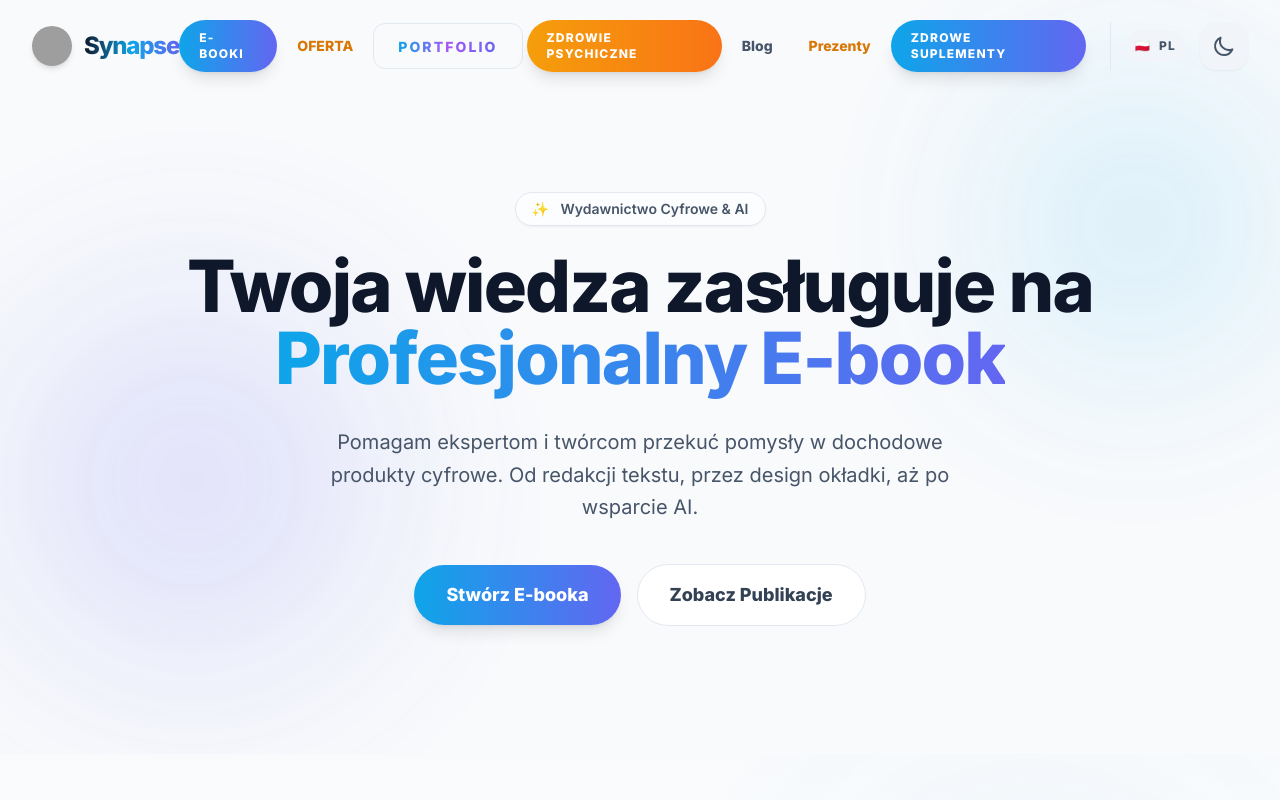
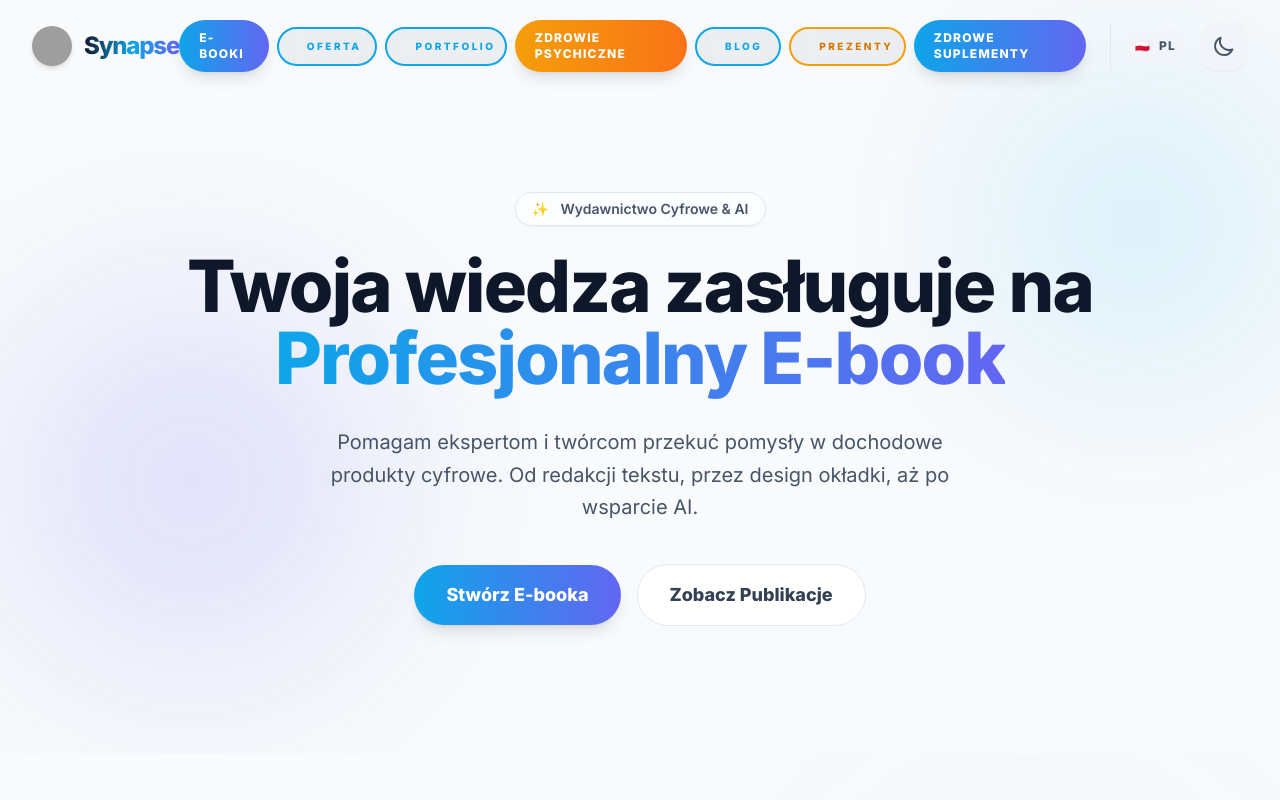
Before and after one commit to RobSonPL/Synapse, a React (Vite) app: page / in a window 1280 px wide. Shown: the top 800 px of the page. Built offline with nearby package versions, Linux system fonts and the light colour scheme; grey boxes are pictures that could not be loaded.

Commit message:
feat(Navbar): Enhance navigation item styling
Introduce dynamic styling for special navigation items, including "Prezenty", "Oferta", "Blog", and "Portfolio". This change allows for distinct visual cues for these key sections, improving user experience and brand consistency.

```diff
--- a/components/Navbar.tsx
+++ b/components/Navbar.tsx
@@ -45,9 +45,24 @@ export const Navbar: React.FC<NavbarProps> = ({ darkMode, toggleTheme, onNavigat
     { code: 'fr', flag: '🇫🇷' },
   ];
 
-  const isYellowItem = (href: string) => href === '#gifts' || href === '#services';
+  const isSpecialItem = (label: string) => {
+    const l = label.toUpperCase();
+    return l === 'OFERTA' || l === 'BLOG' || l === 'PORTFOLIO' || l === 'PREZENTY';
+  };
+
+  const getSpecialStyles = (label: string) => {
+    const l = label.toUpperCase();
+    if (l === 'PREZENTY') {
+      return 'border-amber-500 text-amber-600 dark:text-amber-400 hover:bg-amber-500 hover:shadow-[0_0_20px_rgba(245,158,11,0.4)]';
+    }
+    return 'border-synapse-primary text-synapse-primary hover:bg-synapse-primary hover:shadow-[0_0_20px_rgba(14,165,233,0.4)]';
+  };
+
+  const getSpecialDotColor = (label: string) => {
+    return label.toUpperCase() === 'PREZENTY' ? 'bg-amber-500' : 'bg-synapse-primary';
+  };
+
   const isHypnosisLink = (href: string) => href.includes('hipnozamonikasidorowska');
-  const isPortfolioLink = (label: string) => label === "Portfolio";
 
   const handleNavClick = (e: React.MouseEvent<HTMLAnchorElement>, item: NavItem) => {
     if (item.action) {
@@ -94,22 +109,29 @@ export const Navbar: React.FC<NavbarProps> = ({ darkMode, toggleTheme, onNavigat
           </div>
 
           <div className="hidden lg:flex items-center gap-6">
-            <div className="flex items-center space-x-1">
-              {navItems.map((item) => (
-                isPortfolioLink(item.label) ? (
+            <div className="flex items-center space-x-2">
+              {navItems.map((item) => {
+                const isSpecial = isSpecialItem(item.label);
+
+                if (isSpecial) {
+                  return (
                     <a
                       key={item.label}
                       href={item.href}
-                    target="_blank"
-                    rel="noopener noreferrer"
-                    className="relative group px-6 py-2.5 rounded-xl border border-slate-200 dark:border-white/10 hover:border-synapse-primary/50 transition-all duration-500 hover:-translate-y-0.5 active:scale-95"
+                      target={item.isExternal ? "_blank" : undefined}
+                      rel={item.isExternal ? "noopener noreferrer" : undefined}
+                      onClick={(e) => !item.isExternal && handleNavClick(e, item)}
+                      className={`relative group px-5 py-2.5 rounded-full border-2 bg-slate-900/5 dark:bg-white/5 backdrop-blur-md font-black text-[10px] uppercase tracking-[0.25em] transition-all duration-500 hover:text-white hover:-translate-y-1 active:scale-95 transform flex items-center gap-2 overflow-hidden ${getSpecialStyles(item.label)}`}
                     >
-                    <span className="relative z-10 text-sm font-black uppercase tracking-[0.15em] bg-clip-text text-transparent bg-gradient-to-r from-synapse-primary via-purple-500 to-synapse-accent animate-gradient-x">
-                      {item.label}
-                    </span>
-                    <span className="absolute bottom-2 left-6 right-6 h-[1px] bg-gradient-to-r from-synapse-primary to-synapse-accent transform scale-x-0 group-hover:scale-x-100 transition-transform duration-500"></span>
+                      <span className={`w-1.5 h-1.5 rounded-full group-hover:bg-white animate-pulse ${getSpecialDotColor(item.label)}`}></span>
+                      <span className="relative z-10">{item.label}</span>
+                      <span className="absolute inset-0 bg-white/10 translate-y-full group-hover:translate-y-0 transition-transform duration-500"></span>
                     </a>
-                ) : item.isExternal ? (
+                  );
+                }
+
+                return (
+                  item.isExternal ? (
                     <a
                       key={item.label}
                       href={item.href}
@@ -129,19 +151,14 @@ export const Navbar: React.FC<NavbarProps> = ({ darkMode, toggleTheme, onNavigat
                       key={item.label}
                       href={item.href}
                       onClick={(e) => handleNavClick(e, item)}
-                    className={`relative group px-4 py-2 text-sm font-bold transition-all duration-300 hover:scale-110 ${
-                      isYellowItem(item.href)
-                        ? 'text-amber-600 dark:text-amber-400'
-                        : 'text-slate-600 dark:text-gray-300 hover:text-synapse-primary dark:hover:text-white'
-                    }`}
+                      className="relative group px-4 py-2 text-sm font-bold text-slate-600 dark:text-gray-300 hover:text-synapse-primary dark:hover:text-white transition-all duration-300 hover:scale-110"
                     >
                       {item.label}
-                    <span className={`absolute bottom-0 left-0 w-full h-0.5 scale-x-0 group-hover:scale-x-100 transition-transform duration-500 origin-center ${
-                       isYellowItem(item.href) ? 'bg-amber-500' : 'bg-synapse-primary'
-                    }`}></span>
+                      <span className="absolute bottom-0 left-0 w-full h-0.5 scale-x-0 group-hover:scale-x-100 transition-transform duration-500 origin-center bg-synapse-primary"></span>
                     </a>
                   )
-              ))}
+                );
+              })}
             </div>
 
             <div className="flex items-center gap-4 pl-4 border-l border-slate-200 dark:border-white/10">
@@ -196,24 +213,29 @@ export const Navbar: React.FC<NavbarProps> = ({ darkMode, toggleTheme, onNavigat
 
       <div className={`lg:hidden overflow-hidden transition-all duration-700 ease-in-out ${isOpen ? 'max-h-[80vh] opacity-100' : 'max-h-0 opacity-0'}`}>
         <div className="px-4 pt-4 pb-8 space-y-2 bg-white dark:bg-synapse-dark border-t border-slate-100 dark:border-white/10 shadow-2xl">
-          {navItems.map((item) => (
+          {navItems.map((item) => {
+            const isSpecial = isSpecialItem(item.label);
+
+            return (
               <a
                 key={item.label}
                 href={item.href}
                 target={item.isExternal ? "_blank" : undefined}
                 rel={item.isExternal ? "noopener noreferrer" : undefined}
-              onClick={(e) => handleNavClick(e, item)}
+                onClick={(e) => !item.isExternal && handleNavClick(e, item)}
                 className={`block px-5 py-4 rounded-2xl text-lg font-black transition-all ${
-                item.isExternal
-                  ? isPortfolioLink(item.label)
-                    ? "border-2 border-synapse-primary/30 text-transparent bg-clip-text bg-gradient-to-r from-synapse-primary via-purple-500 to-synapse-accent"
-                    : "bg-gradient-to-r from-synapse-primary to-synapse-accent text-white shadow-lg"
+                  isSpecial
+                    ? `border-2 bg-white/5 shadow-inner ${getSpecialStyles(item.label)}`
+                    : item.isExternal
+                      ? "bg-gradient-to-r from-synapse-primary to-synapse-accent text-white shadow-lg"
                       : "text-slate-700 dark:text-gray-200 hover:bg-slate-100 dark:hover:bg-white/5"
                 }`}
               >
                 {item.label}
+                {isSpecial && <span className={`ml-2 text-[10px] animate-pulse ${getSpecialDotColor(item.label).replace('bg-', 'text-')}`}>●</span>}
               </a>
-          ))}
+            );
+          })}
           <div className="grid grid-cols-5 gap-2 pt-6">
             {languages.map((lang) => (
               <button
```
Lines whose indentation alone changed are shown as unchanged.
